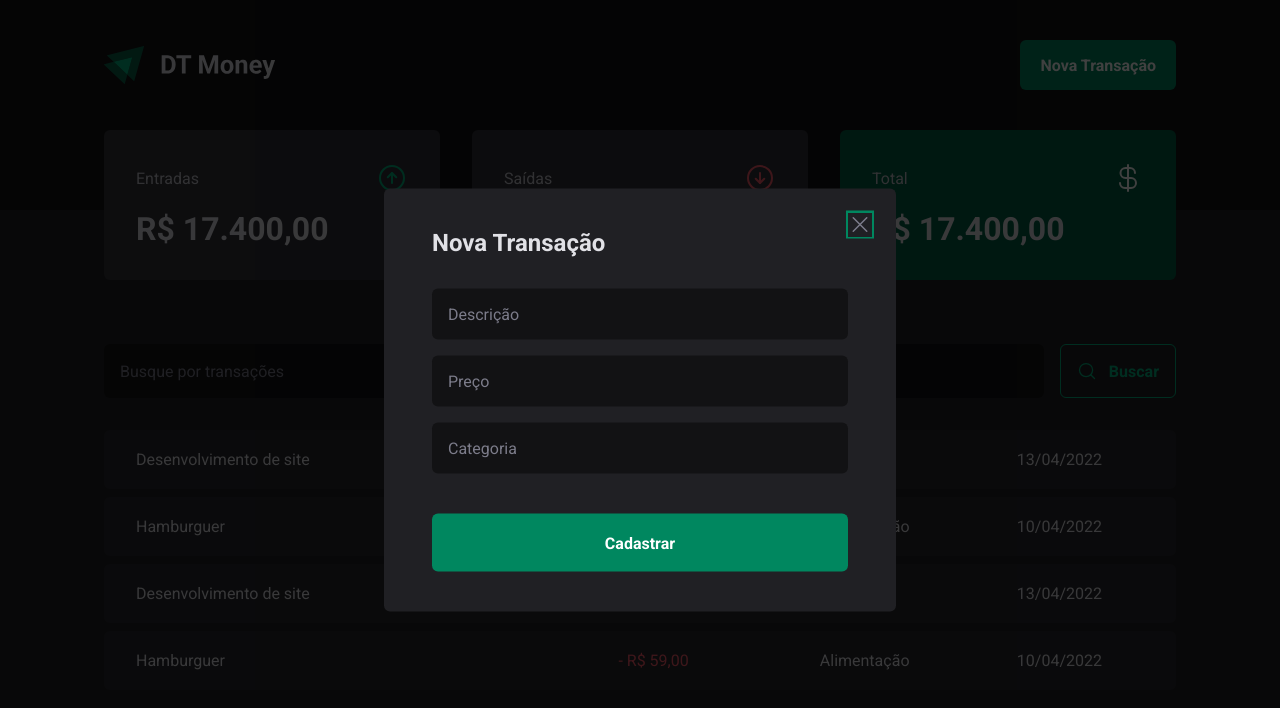
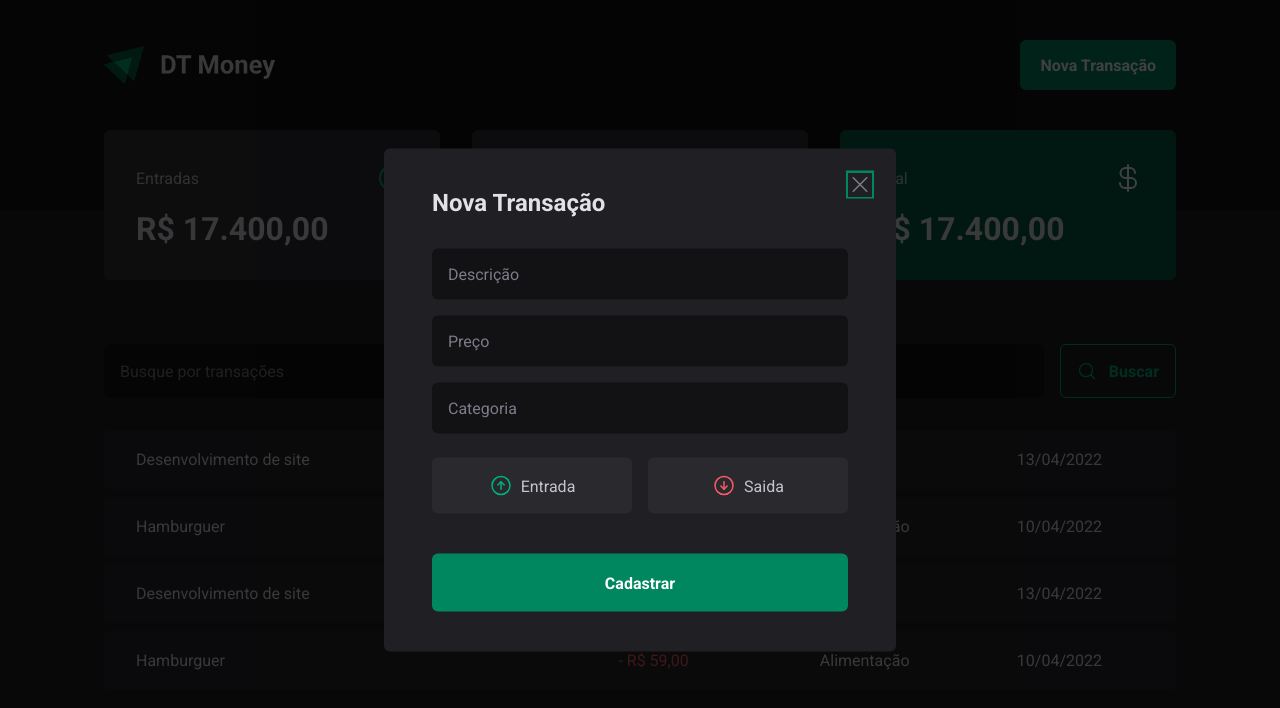
Before and after one commit to fabiomoura-m/dt-money, a React (Vite) app: page / in a window 1280 px wide. Both pictures are taken after a click on the button "Nova Transação". Shown: the top 708 px of the page. Built offline with nearby package versions, Linux system fonts and the light colour scheme.

Commit message:
Estrutura visual - Botões de entrada e saída
Botões do modal

```diff
--- a/src/components/NewTransactionModal/index.tsx
+++ b/src/components/NewTransactionModal/index.tsx
@@ -1,7 +1,13 @@
 import * as Dialog from '@radix-ui/react-dialog';
-import { X } from 'phosphor-react';
+import { ArrowCircleDown, ArrowCircleUp, X } from 'phosphor-react';
 
-import { CloseButton, Content, Overlay } from './style';
+import {
+    CloseButton,
+    Content,
+    Overlay,
+    TransactionType,
+    TransactionTypeButton
+} from './style';
 
 export function NewTransactionModal() {
     return (
@@ -10,13 +16,27 @@
 
             <Content>
                 <Dialog.Title>Nova Transação</Dialog.Title>
+
                 <CloseButton>
                     <X size={24} />
                 </CloseButton>
+
                 <form action="">
                     <input type="text" placeholder="Descrição" required />
                     <input type="number" placeholder="Preço" required />
                     <input type="text" placeholder="Categoria" required />
+
+                    <TransactionType>
+                        <TransactionTypeButton variant="income">
+                            <ArrowCircleUp size={24} />
+                            Entrada
+                        </TransactionTypeButton>
+                        <TransactionTypeButton variant="outcome">
+                            <ArrowCircleDown size={24} />
+                            Saida
+                        </TransactionTypeButton>
+                    </TransactionType>
+
                     <button type="submit">Cadastrar</button>
                 </form>
             </Content>
--- a/src/components/NewTransactionModal/style.ts
+++ b/src/components/NewTransactionModal/style.ts
@@ -68,3 +68,34 @@
     cursor: pointer;
     color: ${props => props.theme['gray-500']};
 `;
+
+export const TransactionType = styled.div`
+    display: grid;
+    grid-template-columns: repeat(2, 1fr);
+    gap: 1rem;
+    margin-top: 0.5rem;
+`;
+
+interface TransactionTypeButtonProps {
+    variant: 'income' | 'outcome';
+}
+
+export const TransactionTypeButton = styled.button<TransactionTypeButtonProps>`
+    background-color: ${props => props.theme['gray-700']};
+    padding: 1rem;
+    display: flex;
+    align-items: center;
+    justify-content: center;
+    gap: 0.5rem;
+    border-radius: 6px;
+    cursor: pointer;
+    border: 0;
+    color: ${props => props.theme['gray-300']};
+
+    svg {
+        color: ${props =>
+            props.variant === 'income'
+                ? props.theme['green-300']
+                : props.theme['red-300']};
+    }
+`;
```
